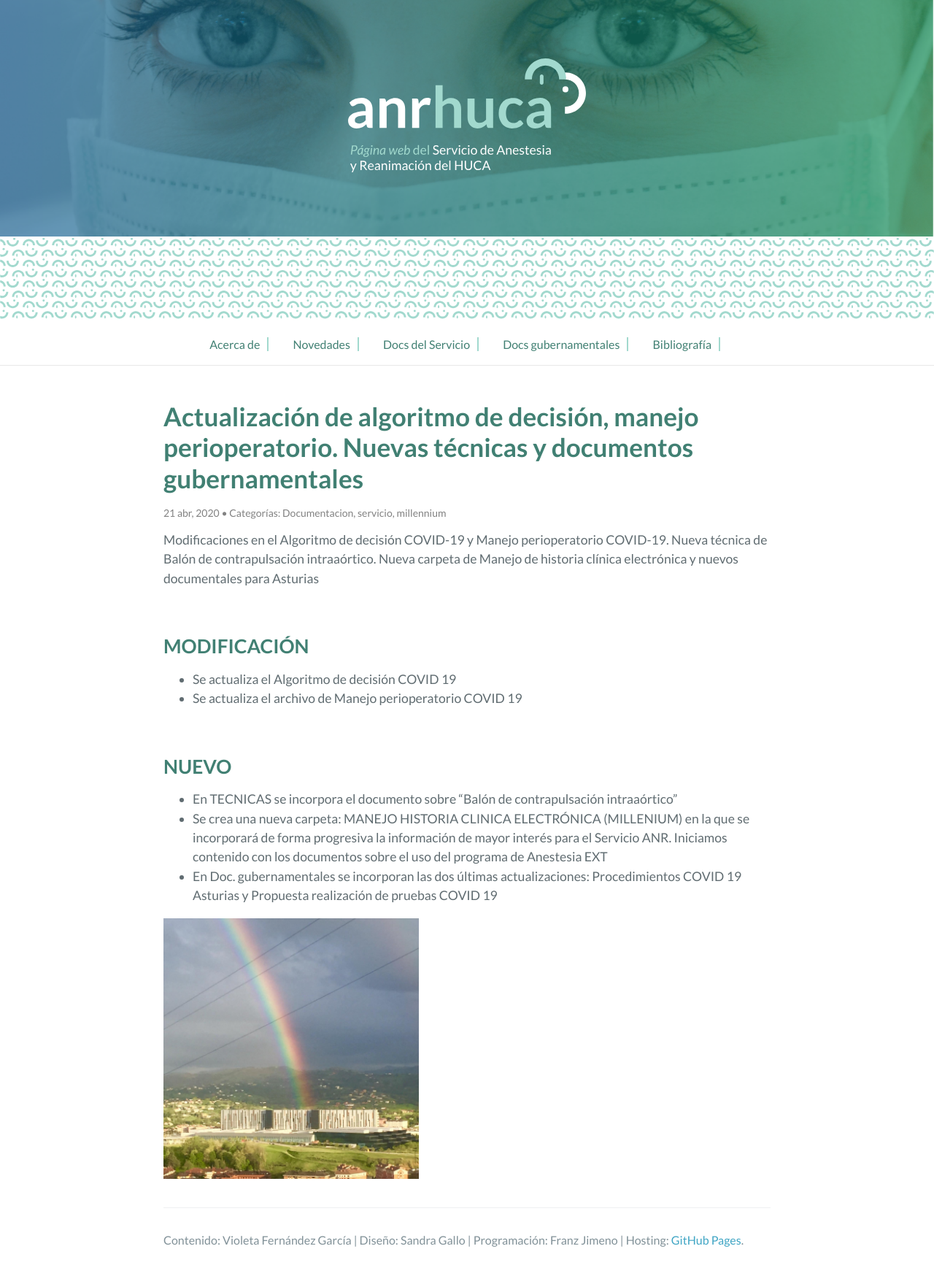
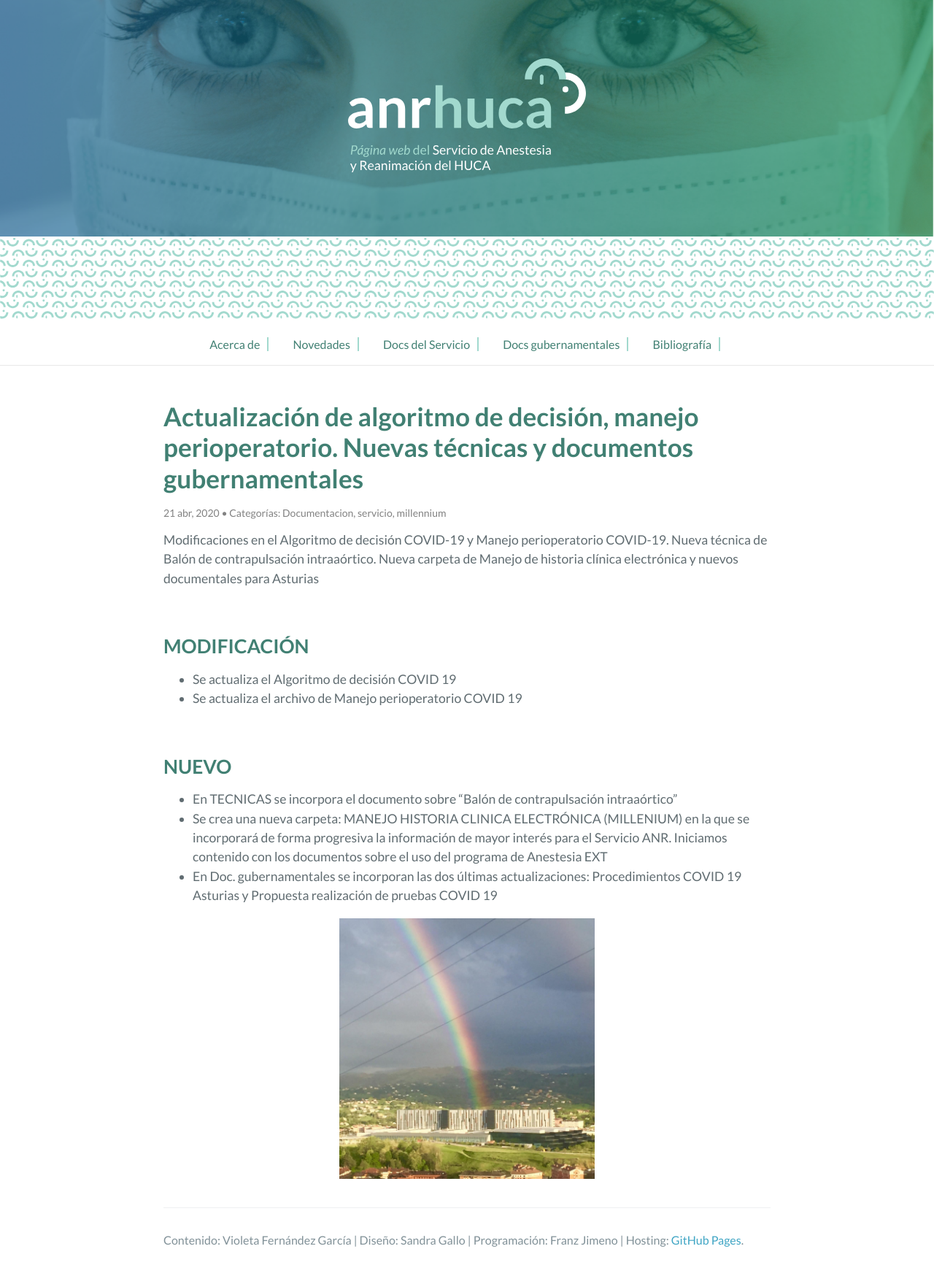
Before and after one commit to anrhuca/anrhuca.github.io, a Jekyll site: the page built from _posts/2020-04-21-actualizaciones-algoritmo-manejo-perioperatorio-y-novedades.md, in a window 1280 px wide. Shown: the whole page at 73% size. Built offline with Jekyll 4.4.1, drawn with Linux system fonts in a browser that asks for light colours; our own code applies the rules of GitHub Pages for plain Markdown files.

Commit message:
Update 2020-04-21-actualizaciones-algoritmo-manejo-perioperatorio-y-novedades.md

```diff
--- a/_posts/2020-04-21-actualizaciones-algoritmo-manejo-perioperatorio-y-novedades.md
+++ b/_posts/2020-04-21-actualizaciones-algoritmo-manejo-perioperatorio-y-novedades.md
@@ -22,4 +22,4 @@ Iniciamos contenido con los documentos sobre el uso del programa de Anestesia EX
 * En Doc. gubernamentales se incorporan las dos últimas actualizaciones:
 Procedimientos COVID 19 Asturias y Propuesta realización de pruebas COVID 19
 
-<img width="350px" src="/assets/img/arcoiris_sobre_HUCA.jpeg" alt="Todo va a salir bien"/>
+<p style="text-align: center"><img width="350px" src="/assets/img/arcoiris_sobre_HUCA.jpeg" alt="Todo va a salir bien"/></p>
```
